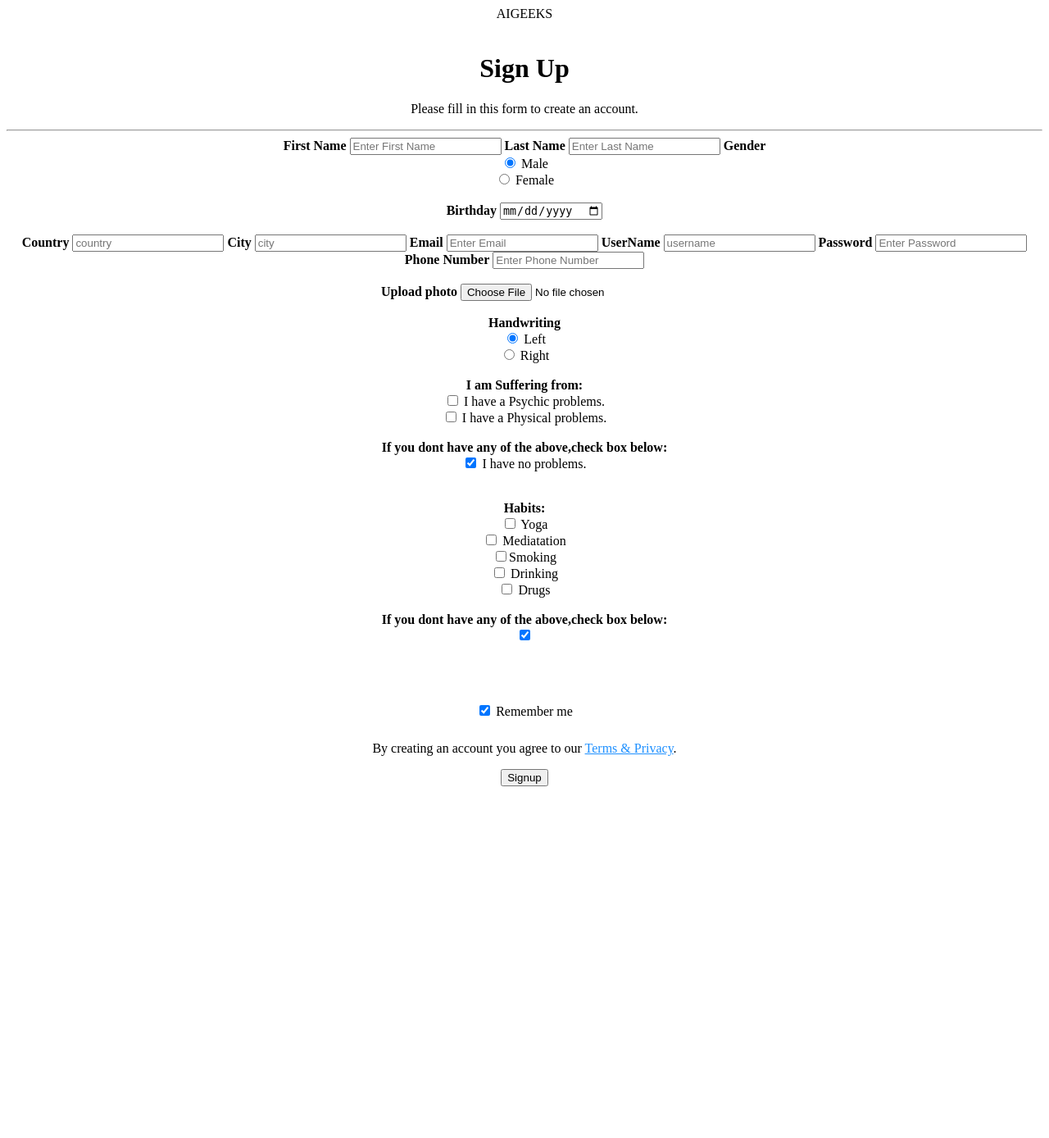
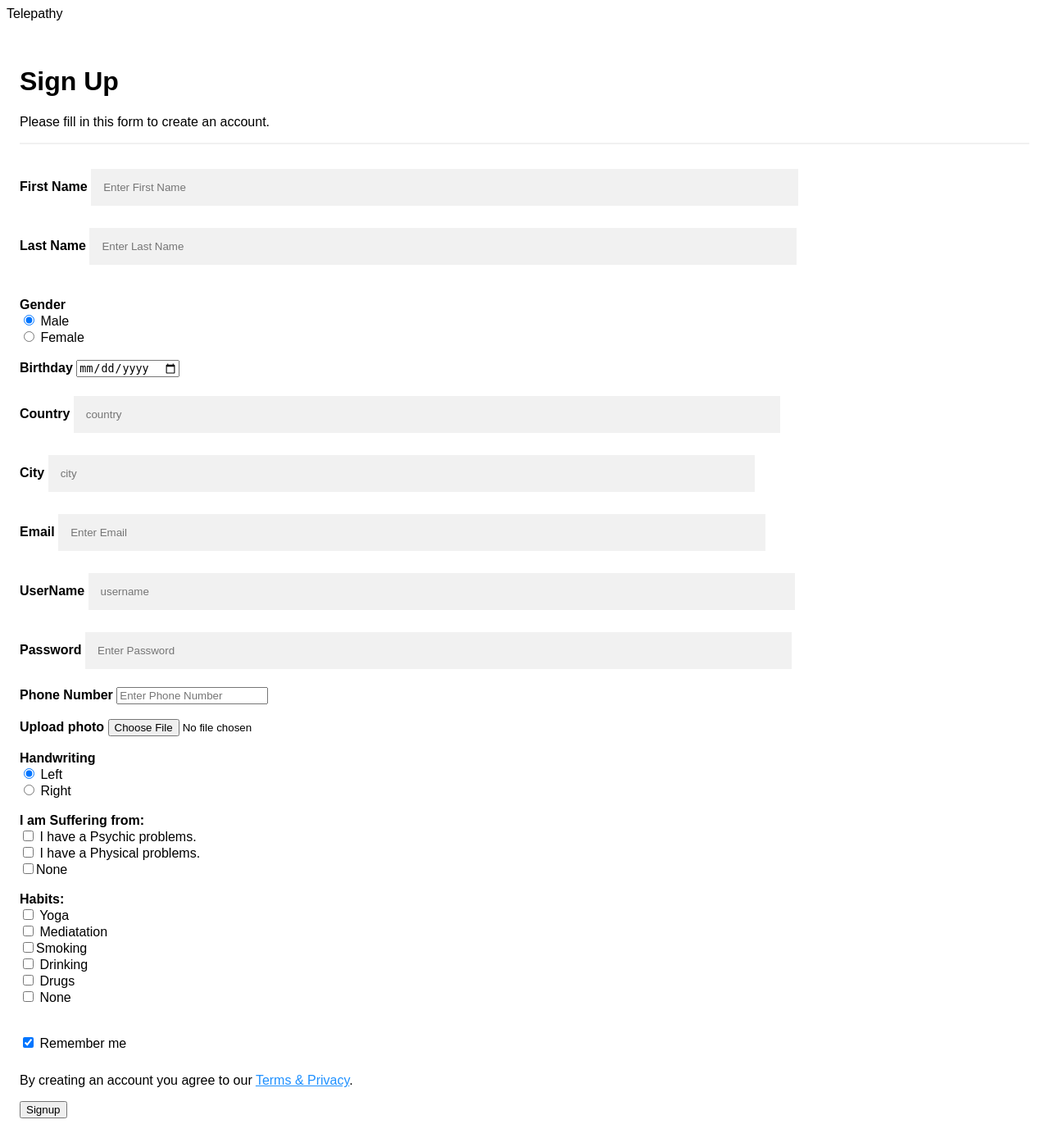
Before and after one commit to ranjuve/DA, a Flask app: page /signup/ in a window 1280 px wide. Shown: the whole page at 82% size. Before the commit the page ends 959 px from the top, so only its background shows below. Run offline with Flask 2, Linux system fonts and the light colour scheme.

Commit message:
Update index.html

```diff
--- a/Flask-sqlite-master/templates/index.html
+++ b/Flask-sqlite-master/templates/index.html
@@ -4,12 +4,83 @@
 <head>
   <meta charset="UTF-8">
   <title>Signup Form</title>
+  <style>
+    body {font-family: Arial, Helvetica, sans-serif;}
+    * {box-sizing: border-box}
+
+    /* Full-width input fields */
+    input[type=text], input[type=password] {
+      width: 70%;
+      padding: 15px;
+      margin: 5px 0 22px 0;
+      display: inline-block;
+      border: none;
+      background: #f1f1f1;
+    }
+
+    input[type=text]:focus, input[type=password]:focus {
+      background-color: #ddd;
+      outline: none;
+    }
+
+    hr {
+      border: 1px solid #f1f1f1;
+      margin-bottom: 25px;
+    }
+
+    /* Set a style for all buttons */
+    button {
+      background-color: #4CAF50;
+      color: white;
+      padding: 14px 20px;
+      margin: 8px 0;
+      border: none;
+      cursor: pointer;
+      width: 100%;
+      opacity: 0.9;
+    }
+
+    button:hover {
+      opacity:1;
+    }
+
+    /* Extra styles for the cancel button */
+    .cancelbtn {
+      padding: 14px 20px;
+      background-color: #f44336;
+    }
+
+    /* Float cancel and signup buttons and add an equal width */
+    .cancelbtn, .signupbtn {
+      float: left;
+      width: 50%;
+    }
+
+    /* Add padding to container elements */
+    .container {
+      padding: 16px;
+    }
+
+    /* Clear floats */
+    .clearfix::after {
+      content: "";
+      clear: both;
+      display: table;
+    }
+
+    /* Change styles for cancel button and signup button on extra small screens */
+    @media screen and (max-width: 300px) {
+      .cancelbtn, .signupbtn {
+         width: 100%;
+      }
+    }
+    </style>
 
 
 
     <style type="text/css">
     	form > input{
-    		margin: 10px;
+    		margin: 30px;
     	}
     </style>
 
@@ -18,11 +89,11 @@
 <body>
 
  		<div class="body"></div>
- 		<center style="height: 70%;">
+
 		<div class="bo">
 			<div class="grad"></div>
 			<div class="header">
-				<div style="width: auto;">AIGEEKS</div>
+				<div style="width: auto;">Telepathy </div>
 			</div>
 			<br>
 			<div class="login">
@@ -32,9 +103,9 @@
     <p>Please fill in this form to create an account.</p>
     <hr>
 <label for="name"><b>First Name</b></label>
-    <input type="text" placeholder="Enter First Name" name="fname" required>
+    <input type="text" placeholder="Enter First Name" name="fname" required><br>
 <label for="name"><b>Last Name</b></label>
-    <input type="text" placeholder="Enter Last Name" name="lname" required>
+    <input type="text" placeholder="Enter Last Name" name="lname" required><br><br>
 <label for="name"><b>Gender</b></label><br>
 
     <input type="radio" name="gender" value="male" checked> Male<br>
@@ -43,15 +114,15 @@
     <input type="date" name="bday" placeholder="dd-mm-yyyy">
     <br><br>
 <label for="name"><b>Country</b></label>
-    <input type="text" placeholder="country" name="country" required>
+    <input type="text" placeholder="country" name="country" required><br>
 <label for="name"><b>City</b></label>
-    <input type="text" placeholder="city" name="city" required>
+    <input type="text" placeholder="city" name="city" required><br>
 <label for="email"><b>Email</b></label>
-    <input type="text" placeholder="Enter Email" name="email" required>
+    <input type="text" placeholder="Enter Email" name="email" required><br>
 <label for="username"><b>UserName</b></label>
-    <input type="text" placeholder="username" name="username" required>
+    <input type="text" placeholder="username" name="username" required><br>
 <label for="psw"><b>Password</b></label>
-    <input type="password" placeholder="Enter Password" name="psw" required>
+    <input type="password" placeholder="Enter Password" name="psw" required><br>
 <label for="phone"><b>Phone Number</b></label>
     <input type="tel" placeholder="Enter Phone Number" name="phone" required><br><br>
 <label for="photo"><b>Upload photo</b></label>
@@ -64,22 +135,16 @@
 <label for="suff"><b>I am Suffering from:</b></label><br>
 <input type="checkbox" name="psychic" value="psychic"> I have a Psychic problems.<br>
 <input type="checkbox" name="physical" value="physical"> I have a Physical problems.<br>
+<input type="checkbox" name="physical" value="none1">None<br>
 <br>
-<label for="suff"><b>If you dont have any of the above,check box below:</b></label><br>
-
-<input type="checkbox" name="suff" value="none" checked> I have no problems.<br>
-<br><br>
 <label for="habits"><b>Habits:</b></label><br>
 <input type="checkbox" name="yoga" value="yoga"> Yoga<br>
 <input type="checkbox" name="meditate" value="meditate"> Mediatation<br>
 <input type="checkbox" name="smoke" value="smoke">Smoking<br>
 <input type="checkbox" name="drink" value="drink"> Drinking<br>
 <input type="checkbox" name="ecs" value="ecs"> Drugs<br>
-<br>
-<label for="suff"><b>If you dont have any of the above,check box below:</b></label><br>
+<input type="checkbox" name="none2" value="none2"> None<br>
 
-<input type="checkbox" name="habits" value="none" checked><br>
-<br><br>
 
 <br><br>
     <label>
@@ -89,14 +154,14 @@
     <p>By creating an account you agree to our <a href="#" style="color:dodgerblue">Terms & Privacy</a>.</p>
 
     <div class="clearfix">
-      <input type="submit" value="Signup">
+            <input type="submit" value="Signup">
     </div>
   </div>
 
 				</form>
 			</div>
 		</div>
-		</center>
+
 
 
 
```
